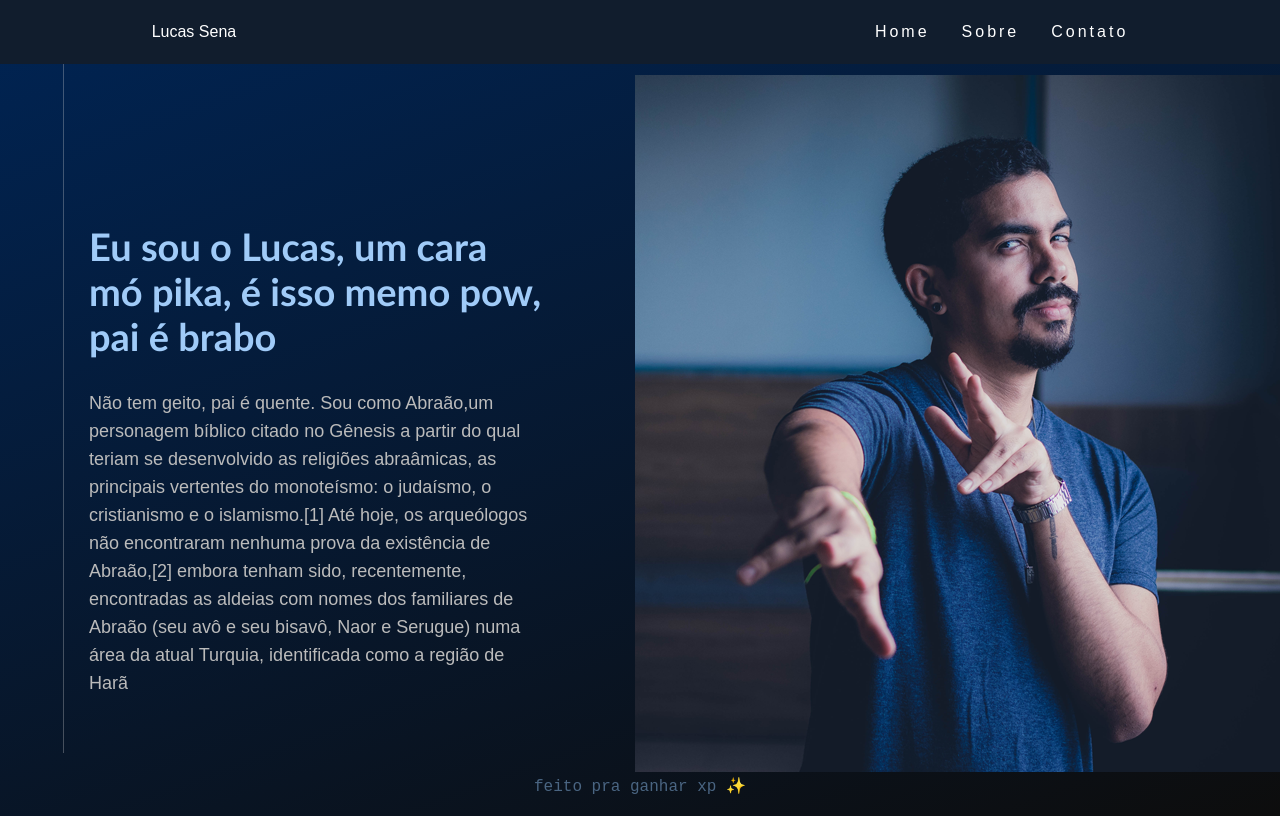
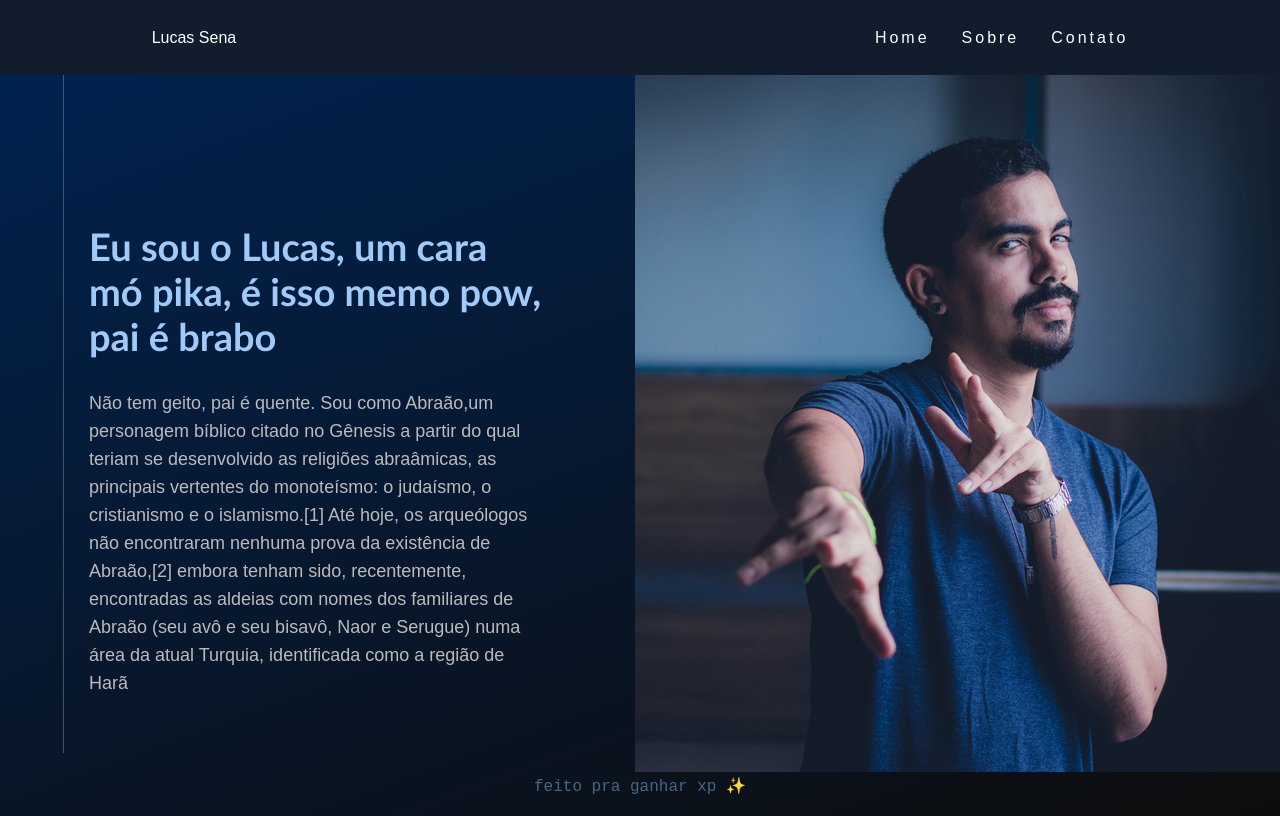
Before and after one commit to gabrieu-amaral/lucas-page-in-progress-, a React (Vite) app: page / in a window 1280 px wide. Built offline with nearby package versions, Linux system fonts and the light colour scheme.

Commit message:
correção nav 🐛

```diff
--- a/src/global.css
+++ b/src/global.css
@@ -36,7 +36,7 @@ nav {
     align-items: center;
     font-family: Arial, Helvetica, sans-serif;
     background: #111d2d;
-    height: 8vh;
+    height: 75px;
     transition: transform .2s ease-in;
 }
 
```
